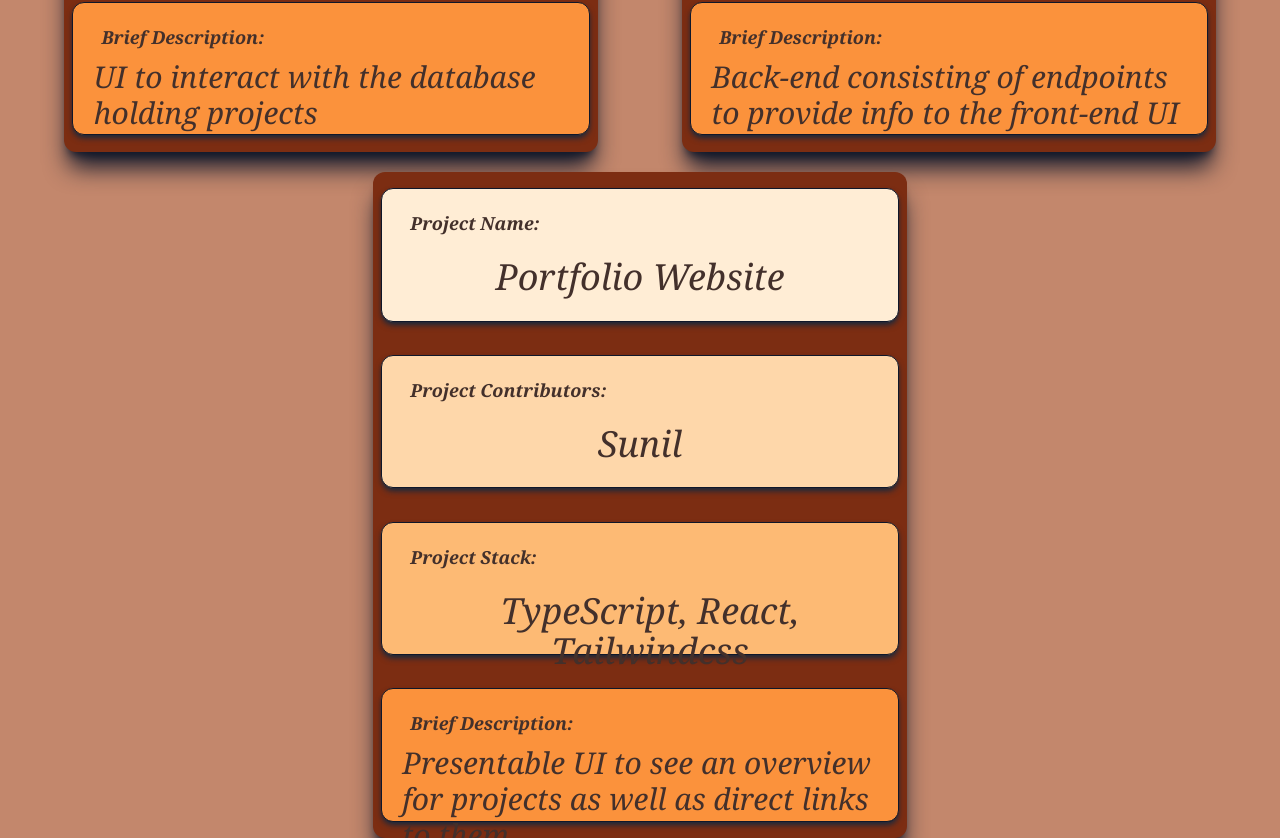
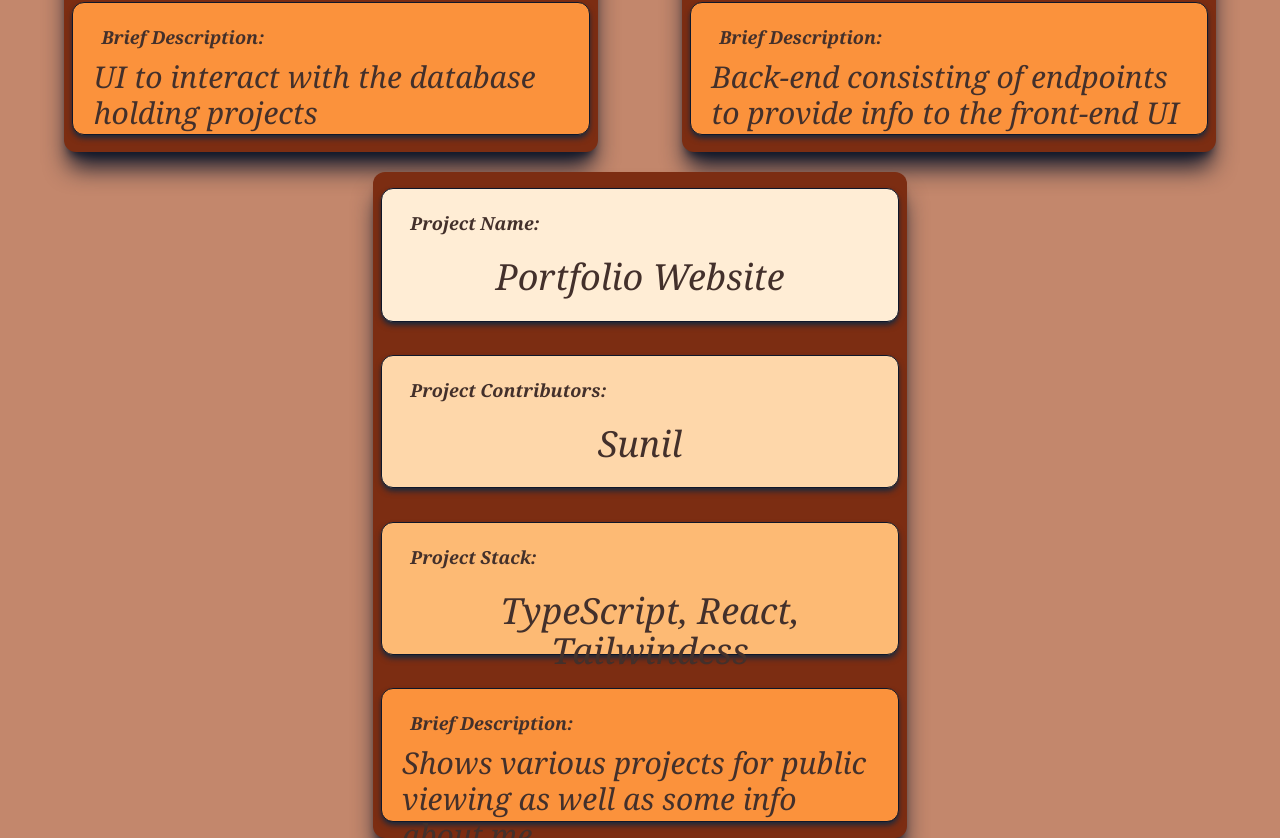
Before and after one commit to NilK15/NilK15.github.io, a React (Create React App) app: page / in a window 1280 px wide. Shown: the part 1467-2305 px from the top of the page. Built offline with nearby package versions, Linux system fonts and the light colour scheme.

Commit message:
changed proj description for portfolio project

```diff
--- a/src/pages/Dashboard.tsx
+++ b/src/pages/Dashboard.tsx
@@ -40,7 +40,7 @@ const portfolio: IProject = {
     author: "Sunil",
     gitUrl: [portfolioUrl, portfolioContributors, portfolioDescription],
     projectStack: "TypeScript, React, Tailwindcss",
-    description: "Presentable UI to see an overview for projects as well as direct links to them"
+    description: "Shows various projects for public viewing as well as some info about me"
 }
 
 let projectArray: IProject[] = [];
```
